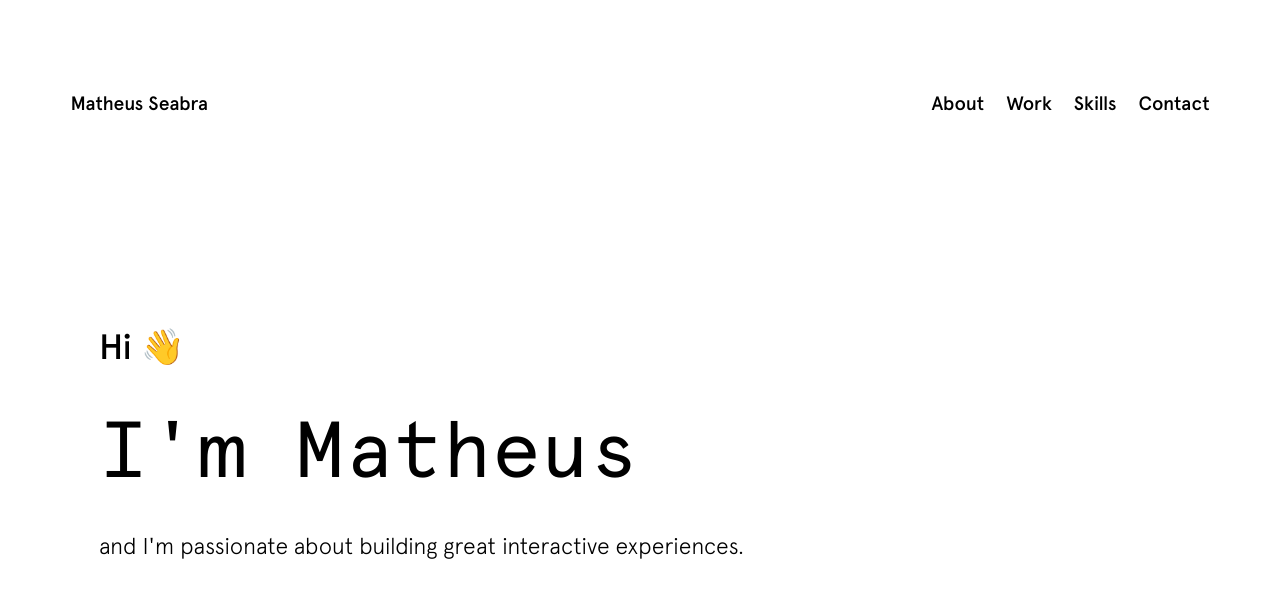
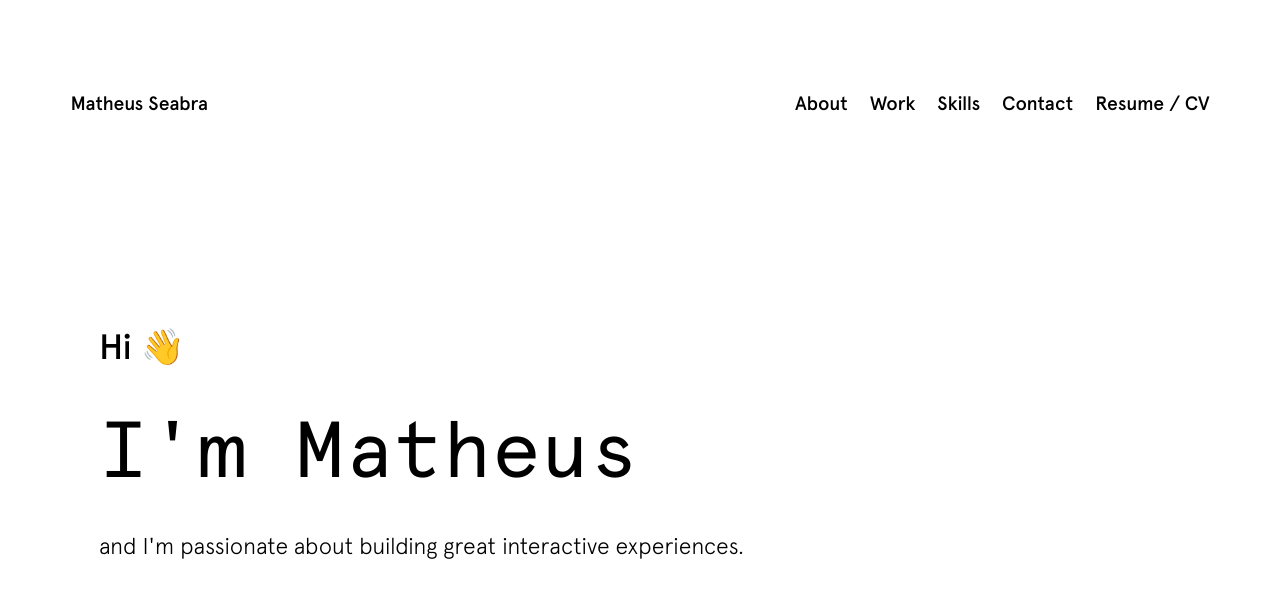
Before and after one commit to matheuseabra/matheuseabra.github.io, a Jekyll site: the page built from index.html, in a window 1280 px wide and 900 px high. Shown: the top 598 px of the window. Built offline with Jekyll 4.4.1, drawn with Linux system fonts in a browser that asks for light colours; the list of posts is cut into pages by our own code.

Commit message:
- Update action - Remove read.me - remove deploy script from package.json - add Resume / CV  link to header

```diff
--- a/_includes/header.html
+++ b/_includes/header.html
@@ -18,6 +18,9 @@
       </li> -->
       <li>
         <a class="header__link" href="#contact" data-scroll>Contact</a>
+      </li>
+      <li>
+        <a class="header__link" href="https://github.com/matheuseabra/my-resume/blob/master/Matheus-Seabra-Resume.pdf" target="_blank">Resume / CV</a>
       </li>
     </ul>
   </nav>
@@ -94,6 +97,9 @@
       <li>
         <a class="header__link" href="#contact" data-scroll>Contact</a>
       </li>
+      <li>
+        <a class="header__link" href="https://github.com/matheuseabra/my-resume/blob/master/Matheus-Seabra-Resume.pdf" target="_blank">Resume / CV</a>
+      </li>
     </ul>
   </nav>
 </header>
--- a/package.json
+++ b/package.json
@@ -3,7 +3,6 @@
   "version": "3.1.0",
   "description": "Matheus Seabra is a Software Engineer based in Vitória, Brazil.",
   "scripts": {
-    "deploy": "gulp build && bundle exec jekyll build && s3-website deploy _site",
     "dev": "bundle exec jekyll serve --watch",
     "build": "bundle exec jekyll build",
     "start": "gulp"
```
Also changed, not shown: .github/workflows/build.yml, readme.md (deleted).
